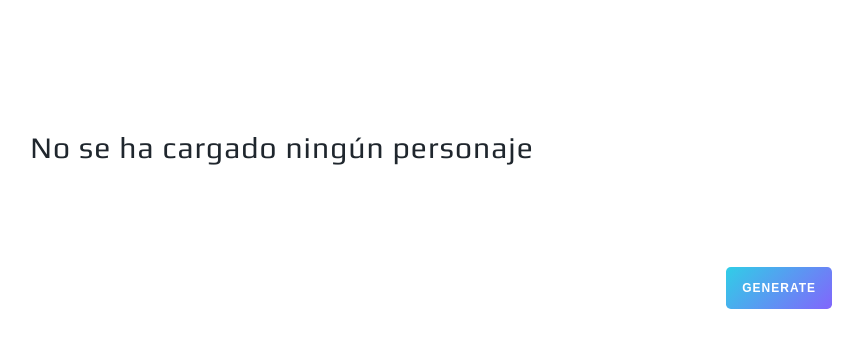
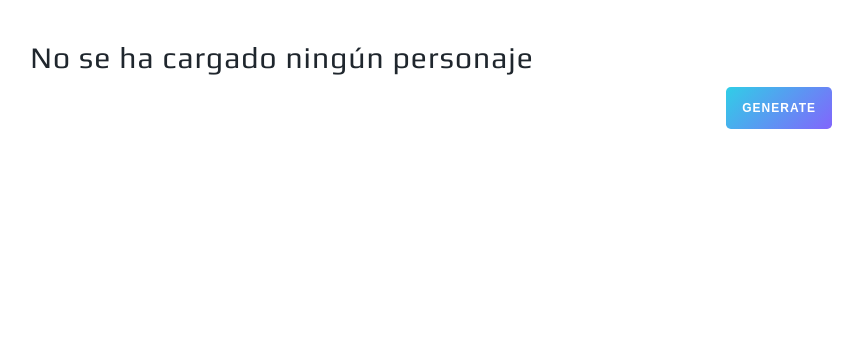
Before and after one commit to sneuder/rick_and_morty_random, a React (Vite) app: page / in a window 1280 px wide. Shown: the top 348 px of the page, without its empty margins (358-1221 px from the left). Built offline with nearby package versions, Linux system fonts and the light colour scheme.

Commit message:
refactoring for message component

```diff
--- a/src/components/message/Containers.js
+++ /dev/null
@@ -1,7 +0,0 @@
-import styled from "styled-components";
-
-export const Container = styled.div`
-  display: flex;
-  justify-content: center;
-  align-items: center;
-`;
--- /dev/null
+++ b/src/components/message/elements.js
@@ -0,0 +1,16 @@
+import styled from 'styled-components';
+
+export const Container = styled.div`
+  display: flex;
+  justify-content: center;
+  align-items: center;
+`;
+
+export const Title = styled.h1`
+  font-size: 30px;
+  font-weight: 400;
+  color: rgb(31, 38, 45);
+
+  @media (max-width: 550px) {
+  }
+`;
--- a/src/components/message/index.jsx
+++ b/src/components/message/index.jsx
@@ -1,10 +1,9 @@
-import { Container } from "./Containers";
-import { Title1 } from "../../shared/Title";
+import { Container, Title } from './elements';
 
 const Message = () => {
   return (
     <Container>
-      <Title1 message>No se ha cargado ningún personaje</Title1>
+      <Title>No se ha cargado ningún personaje</Title>
     </Container>
   );
 };
```
